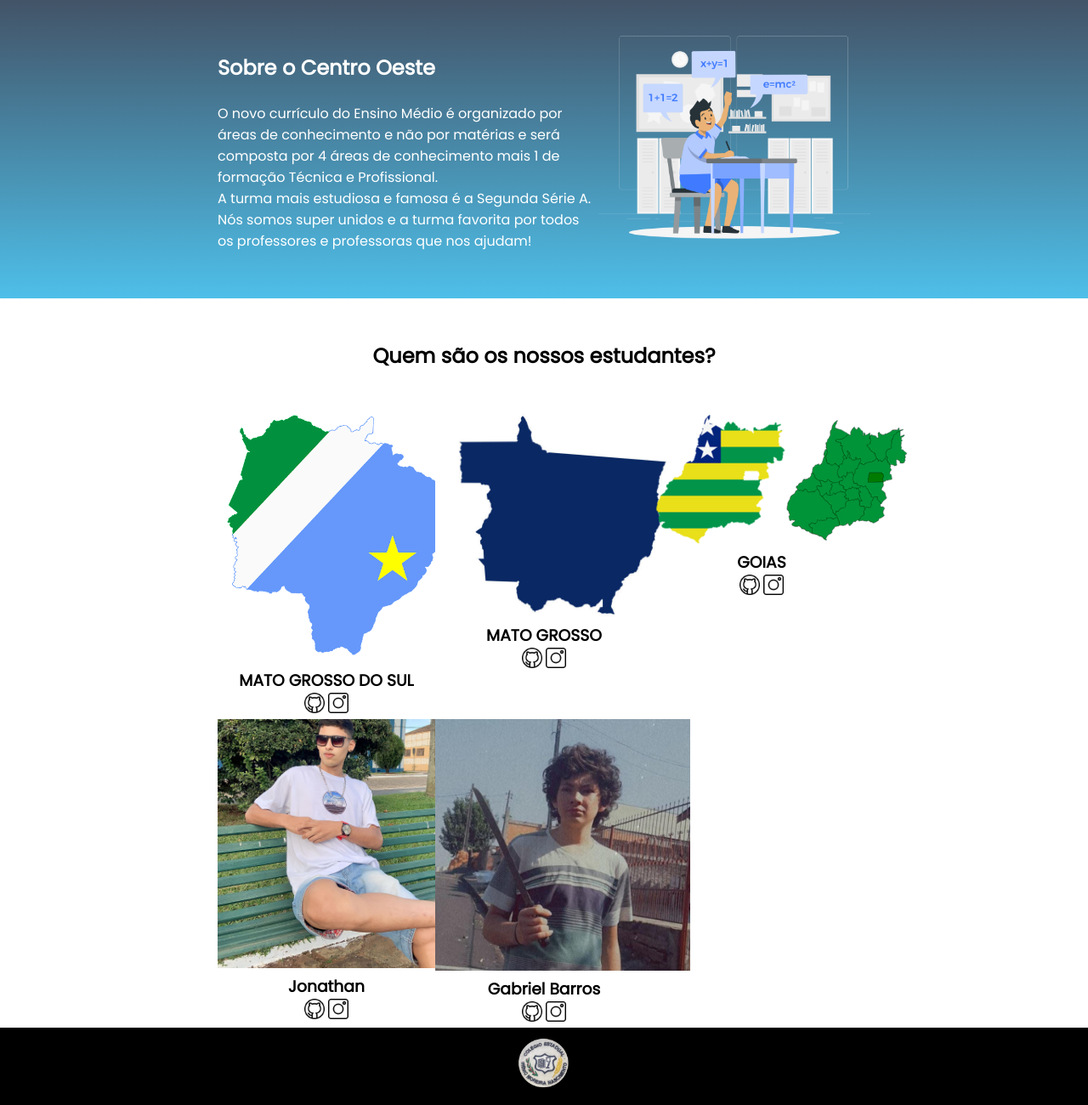
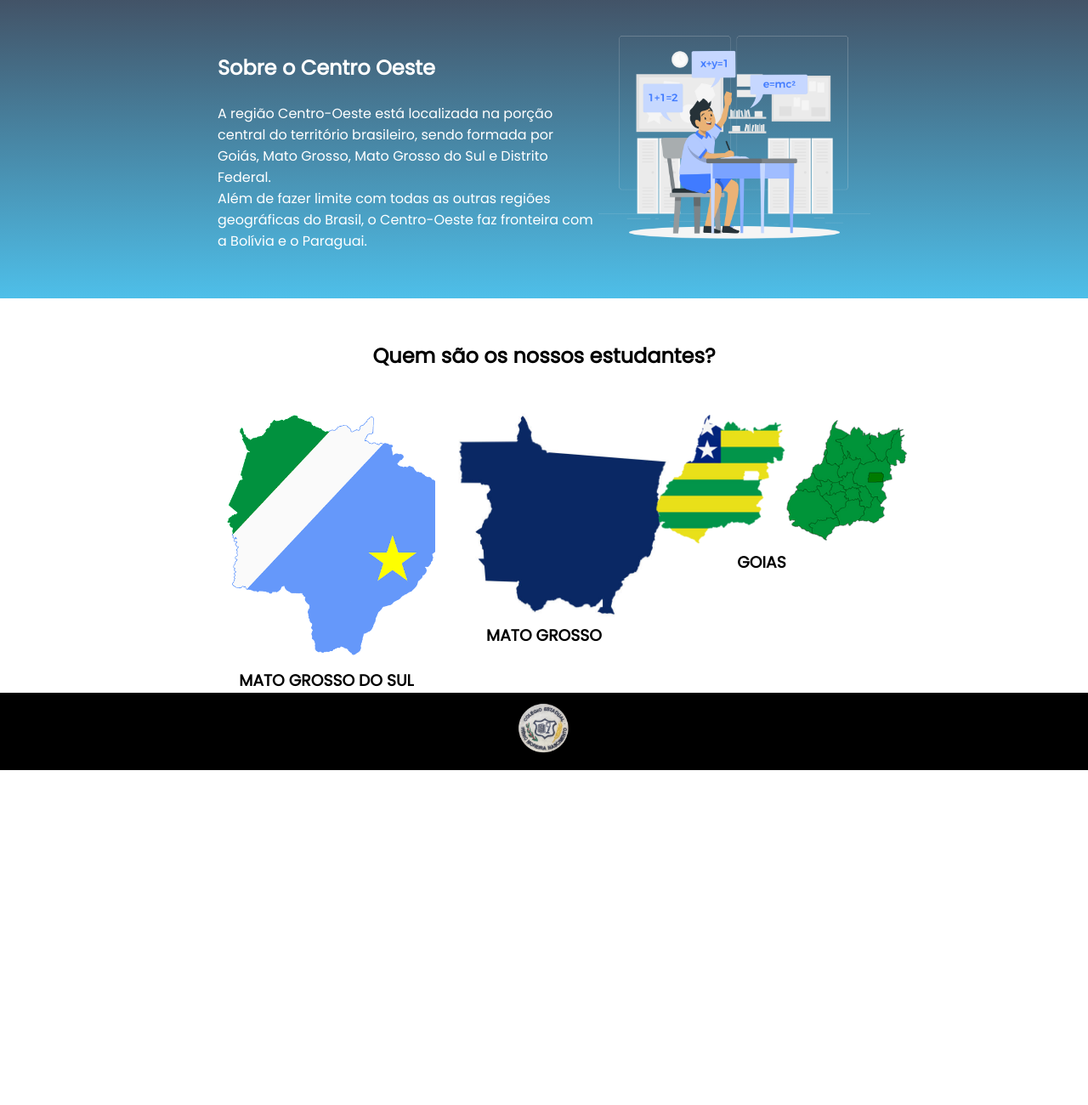
Before and after one commit to GabrielBarros30/PROJETO2ANONEM, a plain HTML site: page index.html in a window 1280 px wide. Shown: the part 180-1480 px from the top of the page at 85% size. After the commit the page ends 1086 px from the top, so only its background shows below. Drawn offline with Linux system fonts and the light colour scheme.

Commit message:
Add files via upload

```diff
--- a/index.html
+++ b/index.html
@@ -21,8 +21,8 @@
     <section class="escola">
         <div class="escola-div-conteudo">
             <h2 class="escola-titulo">Sobre o Centro Oeste</h2>
-            <p class="escola-texto-um">O novo currículo do Ensino Médio é organizado por áreas de conhecimento e não por matérias e será composta por 4 áreas de conhecimento mais 1 de formação Técnica e Profissional.</p>
-            <p class="escola-txto-dois">A turma mais estudiosa e famosa é a Segunda Série A. Nós somos super unidos e a turma favorita por todos os professores e professoras que nos ajudam!</p>
+            <p class="escola-texto-um">A região Centro-Oeste está localizada na porção central do território brasileiro, sendo formada por Goiás, Mato Grosso, Mato Grosso do Sul e Distrito Federal.</p>
+            <p class="escola-txto-dois">Além de fazer limite com todas as outras regiões geográficas do Brasil, o Centro-Oeste faz fronteira com a Bolívia e o Paraguai.</p>
         </div>
         <img class="escola-imagem" src="Formula-bro.png" alt="Professora no quadro">
     </section>
@@ -33,35 +33,17 @@
          <div class="estudante-div">
              <a href="https://www.embrapa.br/busca-de-noticias/-/noticia/65083174/artigo---a-dinamica-da-agricultura-em-mato-grosso-do-sul"><img class="estudante-imagem" src="mato grosso do sul.png" alt="mato grosso do sul"></a>
              <h3 class="estudante-nome">MATO GROSSO DO SUL</h3>
-             <a href="https://github.com/GabrielBarros30"><img class="estudante-icone" src="github.png" alt="icone github"></a>
-             <a href="https://www.instagram.com/brrs.biel/"><img class="estudante-icone" src="instagram.png" alt="icone instagram"></a>
          </div>
         <div class="estudante-div">
             <a href="https://www.cidade-brasil.com.br/estado-mato-grosso.html"><img class="estudante-imagem" src="mato grosso.png" alt="mato grosso"></a>
             <h3 class="estudante-nome">MATO GROSSO</h3>
-            <img class="estudante-icone" src="github.png" alt="icone github">
-            <img class="estudante-icone" src="instagram.png" alt="icone instagram">
         </div>
         <div class="estudante-div">
             <img class="estudante-imagem" src="goias.png" alt="goias">
             <h3 class="estudante-nome">GOIAS</h3>
-            <a href="https://github.com/eduardosantosferreira/dudu"><img class="estudante-icone" src="github.png" alt="icone github"></a>
-            <a href="https://www.instagram.com/duh_santosx/tagged/"><img class="estudante-icone" src="instagram.png" alt="icone instagram"></a>
         </div>
         <span></span>
         <span></span>
-        <div class="estudante-div">
-            <img class="estudante-imagem" src="Jhonatan.PNG" alt="FOTO JHONATAN ALEATORIA">
-            <h3 class="estudante-nome">Jonathan</h3>
-            <img class="estudante-icone" src="github.png" alt="icone github">
-            <a href="https://www.instagram.com/jonathan.gb007/"><img class="estudante-icone" src="instagram.png" alt="icone instagram"></a>
-        </div>
-        <div class="estudante-div">
-            <img class="estudante-imagem" src="foto antiga.png" alt="FOTO MINHA ALEATORIA">
-            <h3 class="estudante-nome">Gabriel Barros</h3>
-            <img class="estudante-icone" src="github.png" alt="icone github">
-            <img class="estudante-icone" src="instagram.png" alt="icone instagram">
-        </div>
     </div>
     </section>
     <footer class="rodape" >
```
